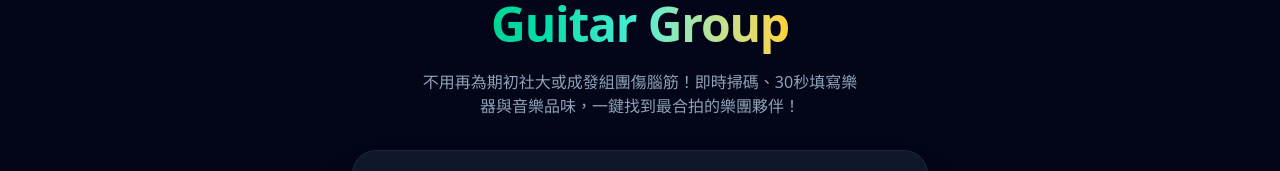
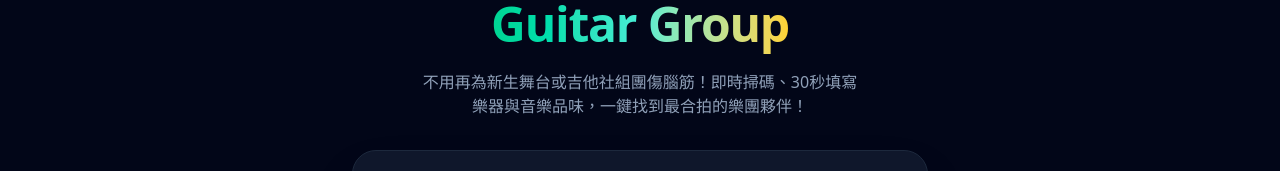
Before and after one commit to egger-meow/guitar-grouper, a React (Vite) app: page / in a window 1280 px wide. Shown: the part 247-418 px from the top of the page. Built offline with nearby package versions, Linux system fonts and the light colour scheme.

Commit message:
style(ui): update hero copy to mention freshers stage and club grouping

```diff
--- a/src/App.tsx
+++ b/src/App.tsx
@@ -212,7 +212,7 @@ export function App() {
               </h1>
 
               <p className="text-slate-400 text-sm sm:text-base max-w-md mx-auto">
-                不用再為期初社大或成發組團傷腦筋！即時掃碼、30秒填寫樂器與音樂品味，一鍵找到最合拍的樂團夥伴！
+                不用再為新生舞台或吉他社組團傷腦筋！即時掃碼、30秒填寫樂器與音樂品味，一鍵找到最合拍的樂團夥伴！
               </p>
             </div>
 
```
